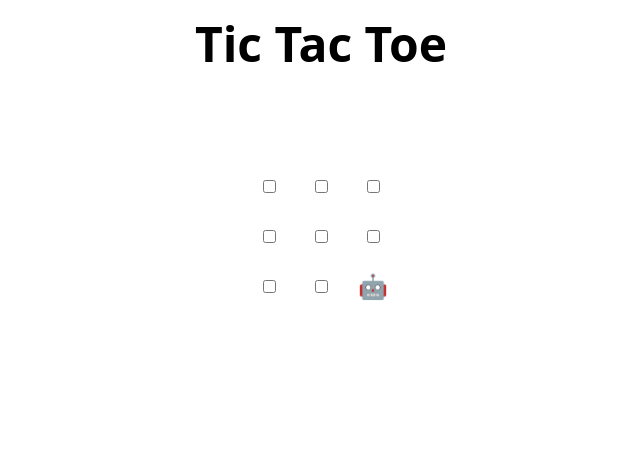
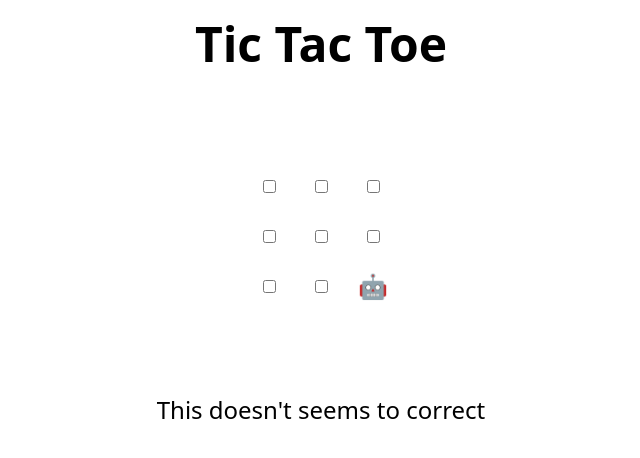
Before and after one commit to debdattaporya86/skills-review-pull-requests, a plain HTML site: page index.html in a window 1280 px wide. Shown: the whole page, without its empty margins (319-959 px from the left). Drawn offline with Linux system fonts and the light colour scheme.

Commit message:
Update index.html
adding commit suggesstion

```diff
--- a/index.html
+++ b/index.html
@@ -48,6 +48,7 @@
 </table>
 
 <h2 hidden>Game over, refresh to play again 🧑‍💻 🤖!</h2>
+This doesn't seems to correct
 
 <script>
   // Initialization
```
